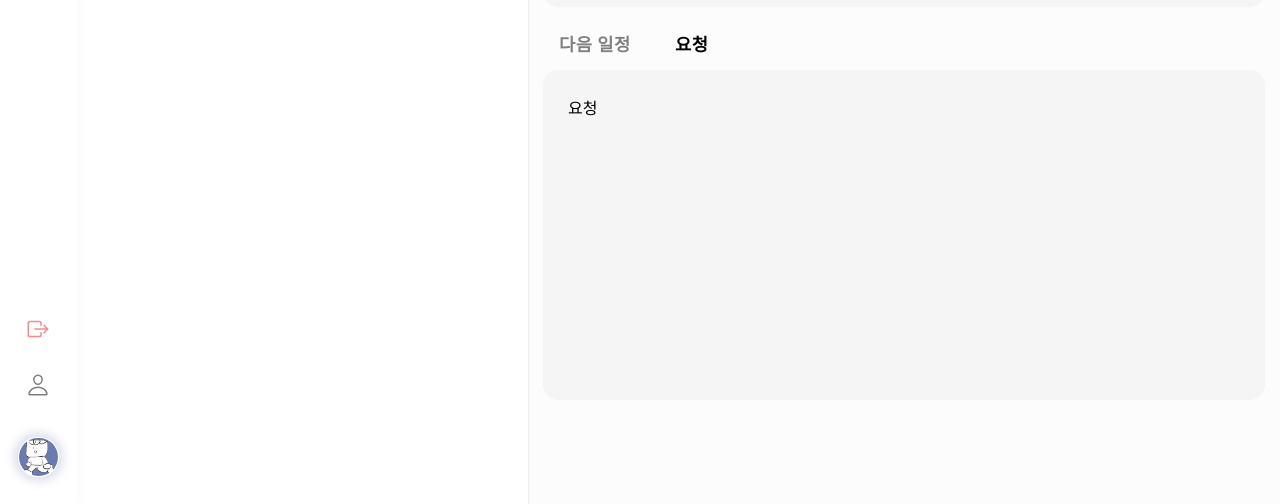
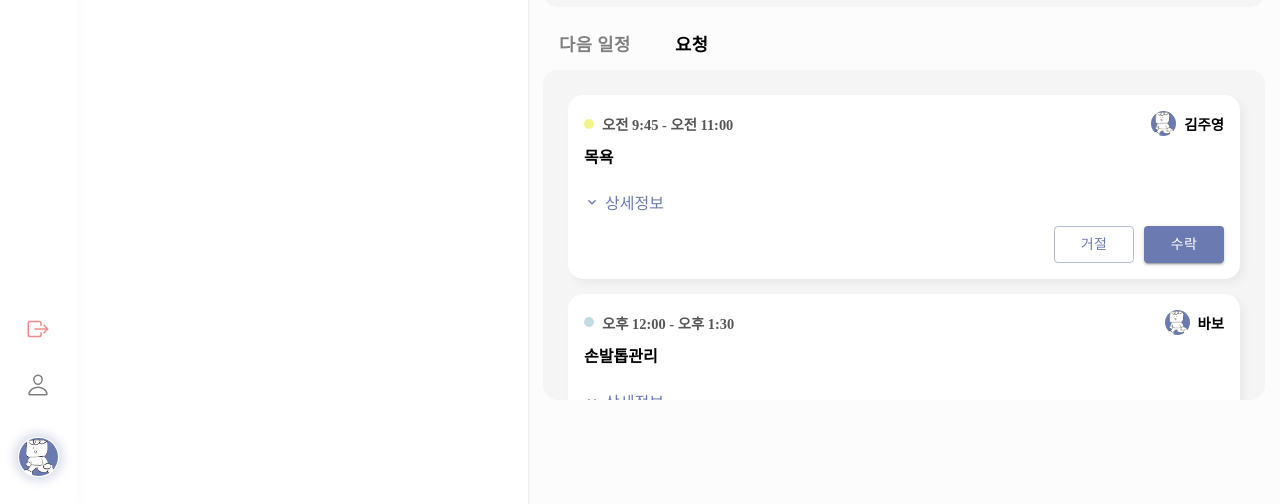
Before and after one commit to DAEUN9/IljungItjung, a React (Vite) app in the folder front/: page /calendar/my in a window 1280 px wide. Both pictures are taken after a click on the tab "요청". Shown: the part 291-795 px from the top of the page. Built offline with nearby package versions, Linux system fonts and the light colour scheme.

Commit message:
S07P31D106-76 [feat] : 거절 사유 입력했을 때 확인 버튼 활성화

```diff
--- a/front/src/components/Calendar/My/DetailInfo.tsx
+++ b/front/src/components/Calendar/My/DetailInfo.tsx
@@ -53,13 +53,13 @@ const DetailInfo = (props: DetailIfnoProps) => {
         상세정보
       </AccordionSummary>
       <MuiAccordionDetails>
-        <div className={styles['upcoming-item-inner']}>
+        <div className={styles['info-item-inner']}>
           <FaPhoneAlt />
-          <div className={styles['upcoming-item-content']}>{phone}</div>
+          <div className={styles['info-item-content']}>{phone}</div>
         </div>
-        <div className={styles['upcoming-item-inner']}>
+        <div className={styles['info-item-inner']}>
           <FaPen />
-          <div className={styles['upcoming-item-content']}>{desc}</div>
+          <div className={styles['info-item-content']}>{desc}</div>
         </div>
       </MuiAccordionDetails>
     </Accordion>
--- a/front/src/components/Calendar/My/InfoTabs.tsx
+++ b/front/src/components/Calendar/My/InfoTabs.tsx
@@ -76,9 +76,7 @@ const InfoTabs = () => {
         </CustomTabs>
       </div>
       <UpcomingTab value={value} index={0} />
-      <RequestTab value={value} index={1}>
-        요청
-      </RequestTab>
+      <RequestTab value={value} index={1} />
     </Box>
   );
 };
--- a/front/src/components/Calendar/My/RequestItem.tsx
+++ b/front/src/components/Calendar/My/RequestItem.tsx
@@ -1,8 +1,98 @@
-const RequestItem = () => {
+import { useState, useCallback } from 'react';
+import MuiTextField from '@mui/material/TextField';
+import styled from '@emotion/styled';
+
+import styles from '@styles/Calendar/Calendar.module.scss';
+import Schedule from '@components/common/Schedule';
+import iljung from '@assets/defaultImg.png';
+import DetailInfo from './DetailInfo';
+import { formatTime, InfoItemProps } from '@components/Calendar/common/util';
+import CustomButton from '@components/common/CustomButton';
+
+const TextField = styled(MuiTextField)`
+  > .Mui-focused > fieldset {
+    border-color: #6B7BB1 !important;
+  }
+`
+
+const RequestButtons = () => {
+  const [open, setOpen] = useState(false);
+  const [text, setText] = useState('');
+
+  const handleDeny = useCallback(() => {
+    setOpen(true);
+  }, []);
+
+  const handleAccept = () => {};
+
+  const handleCancle = useCallback(() => {
+    setOpen(false);
+    setText('');
+  }, []);
+
+  const handleConfirm = () => {};
+
   return (
-    <div className="request-item">
+    <div>
+      {!open && (
+        <div className={styles['request-buttons']}>
+          <CustomButton variant="outlined" onClick={handleDeny}>
+            거절
+          </CustomButton>
+          <CustomButton>수락</CustomButton>
+        </div>
+      )}
+      {open && (
+        <div>
+          <TextField
+            fullWidth
+            multiline
+            sx={{ marginBottom: '10px' }}
+            placeholder="거절 사유를 입력해주세요"
+            rows={3}
+            value={text}
+            onChange={(e) => {
+              const current = e.currentTarget.value;
+              if(current.length <= 100) {
+                setText(current);
+              }
+            }}
+          />
+          <div className={styles['request-text-length']}>{text.length}/100</div>
+          <div className={styles['request-buttons']}>
+            <CustomButton variant="outlined" onClick={handleCancle}>
+              취소
+            </CustomButton>
+            <CustomButton disabled={text.length > 0 ? false : true}>확인</CustomButton>
+          </div>
+        </div>
+      )}
     </div>
   );
-}
+};
+
+const RequestItem = ({ item }: InfoItemProps) => {
+  const { color, startDate, endDate, title, nickname, phone, desc } = item;
+  const time = formatTime(startDate?.toString(), endDate?.toString());
+
+  return (
+    <div className={styles['info-item']}>
+      <Schedule
+        color={color}
+        time={time ?? '-'}
+        userId="유저아이디"
+        userName={nickname}
+        category={title ?? '-'}
+        userImg={iljung}
+        render={() => (
+          <>
+            <DetailInfo phone={phone} desc={desc} />
+            <RequestButtons />
+          </>
+        )}
+      />
+    </div>
+  );
+};
 
 export default RequestItem;
--- a/front/src/components/Calendar/My/RequestTab.tsx
+++ b/front/src/components/Calendar/My/RequestTab.tsx
@@ -1,8 +1,13 @@
+import { useSelector } from 'react-redux';
+
 import styles from '@styles/Calendar/Calendar.module.scss';
 import { TabPanelProps } from '@components/Calendar/common/util';
+import { RootState } from '@modules/index';
+import RequestItem from './RequestItem';
 
 const RequestTab = (props: TabPanelProps) => {
   const { children, value, index, ...other } = props;
+  const request = useSelector((state: RootState) => state.mycalendar.request);
 
   return (
     <div
@@ -13,7 +18,13 @@ const RequestTab = (props: TabPanelProps) => {
       aria-labelledby={`tab-${index}`}
       {...other}
     >
-      {value === index && <div className={styles['tab-inner']}>{children}</div>}
+      {value === index && (
+        <div className={styles['tab-inner']}>
+          {request?.map((item) => (
+            <RequestItem key={item.id} item={item} />
+          ))}
+        </div>
+      )}
     </div>
   );
 };
--- a/front/src/components/Calendar/My/UpcomingItem.tsx
+++ b/front/src/components/Calendar/My/UpcomingItem.tsx
@@ -2,18 +2,14 @@ import styles from '@styles/Calendar/Calendar.module.scss';
 import Schedule from '@components/common/Schedule';
 import iljung from '@assets/defaultImg.png';
 import DetailInfo from './DetailInfo';
-import {
-  SchedulerDate,
-  formatTime,
-  InfoItemProps,
-} from '@components/Calendar/common/util';
+import { formatTime, InfoItemProps } from '@components/Calendar/common/util';
 
 const UpcomingItem = ({ item }: InfoItemProps) => {
   const { color, startDate, endDate, title, nickname, phone, desc } = item;
   const time = formatTime(startDate?.toString(), endDate?.toString());
 
   return (
-    <div className={styles['upcoming-item']}>
+    <div className={styles['info-item']}>
       <Schedule
         color={color}
         time={time ?? '-'}
--- a/front/src/components/Calendar/MyCalendar.tsx
+++ b/front/src/components/Calendar/MyCalendar.tsx
@@ -5,7 +5,7 @@ import { Scheduler } from '@devexpress/dx-react-scheduler-material-ui';
 import Paper from '@mui/material/Paper';
 
 import { RootState } from '@modules/index';
-import { setScheduleList } from '@modules/mycalendar';
+import { setRequestList, setScheduleList } from '@modules/mycalendar';
 import '@styles/Calendar/CustomCalendar.css';
 import styles from '@styles/Calendar/Calendar.module.scss';
 import CustomWeekView from '@components/Calendar/common/CustomWeekView';
@@ -17,7 +17,7 @@ import CustomAppointmentTooltip from '@components/Calendar/common/CustomAppointm
 import Profile from '@components/Calendar/common/Profile';
 import InfoTabs from './My/InfoTabs';
 
-const data = [
+const next = [
   {
     id: 1,
     startDate: '2022-10-31T09:45',
@@ -50,13 +50,37 @@ const data = [
   },
 ];
 
+const request = [
+  {
+    id: 1,
+    startDate: '2022-11-03T09:45',
+    endDate: '2022-11-03T11:00',
+    title: '목욕',
+    nickname: '김주영',
+    desc: '주영이 잘 부탁드립니당',
+    phone: '010-1111-1111',
+    color: '#F4F38A',
+  },
+  {
+    id: 2,
+    startDate: '2022-11-05T12:00',
+    endDate: '2022-11-05T13:30',
+    title: '손발톱관리',
+    nickname: '바보',
+    desc: '바보 잘 부탁드립니당',
+    phone: '010-2222-2222',
+    color: '#C3DBE3',
+  },
+]
+
 const MyCalendar = () => {
   const list = useSelector((state: RootState) => state.mycalendar.list);
   const dispatch = useDispatch();
   const [currentDate, setCurrentDate] = useState(new Date());
 
   useEffect(() => {
-    dispatch(setScheduleList(data));
+    dispatch(setScheduleList(next));
+    dispatch(setRequestList(request));
   }, []);
 
   return (
--- a/front/src/modules/mycalendar.ts
+++ b/front/src/modules/mycalendar.ts
@@ -2,20 +2,29 @@ import { SchedulerDate } from '@components/Calendar/common/util';
 
 /* action type */
 const SET_SCHEDULE_LIST = 'mycalendar/SET_SCHEDULE_LIST' as const;
+const SET_REQUEST_LIST = 'mycalendar/SET_REQUEST_LIST' as const;
 
 /* action creator */
-export const setScheduleList = (list:  SchedulerDate[]) => ({
+export const setScheduleList = (list: SchedulerDate[]) => ({
   type: SET_SCHEDULE_LIST,
   payload: list,
 });
 
-type MyCalendarAction = ReturnType<typeof setScheduleList>;
+export const setRequestList = (list: SchedulerDate[]) => ({
+  type: SET_REQUEST_LIST,
+  payload: list,
+});
+
+type MyCalendarAction =
+  | ReturnType<typeof setScheduleList>
+  | ReturnType<typeof setRequestList>;
 
 export interface MyCalendarState {
-  list?:  SchedulerDate[];
+  list?: SchedulerDate[];
+  request: SchedulerDate[];
 }
 
-const initialState: MyCalendarState = {};
+const initialState: MyCalendarState = { request: [] };
 
 export default function reducer(
   state: MyCalendarState = initialState,
@@ -24,6 +33,8 @@ export default function reducer(
   switch (action.type) {
     case SET_SCHEDULE_LIST:
       return { ...state, list: action.payload };
+    case SET_REQUEST_LIST:
+      return { ...state, request: action.payload };
     default:
       return state;
   }
--- a/front/src/styles/Calendar/Calendar.module.scss
+++ b/front/src/styles/Calendar/Calendar.module.scss
@@ -232,7 +232,7 @@ $light-gray: #f5f5f5;
   }
 }
 
-.upcoming-item {
+.info-item {
   padding-bottom: 15px;
 
   &:last-child {
@@ -259,3 +259,25 @@ $light-gray: #f5f5f5;
     width: 450px;
   }
 }
+
+.request {
+  &-buttons {
+    display: flex;
+    justify-content: end;
+
+    > button {
+      width: 80px;
+
+      &:last-child {
+        margin-left: 10px;
+      }
+    }
+  }
+
+  &-text-length {
+    font-size: 13px;
+    color: gray;
+    text-align: end;
+    margin-bottom: 10px;
+  }
+}
```
